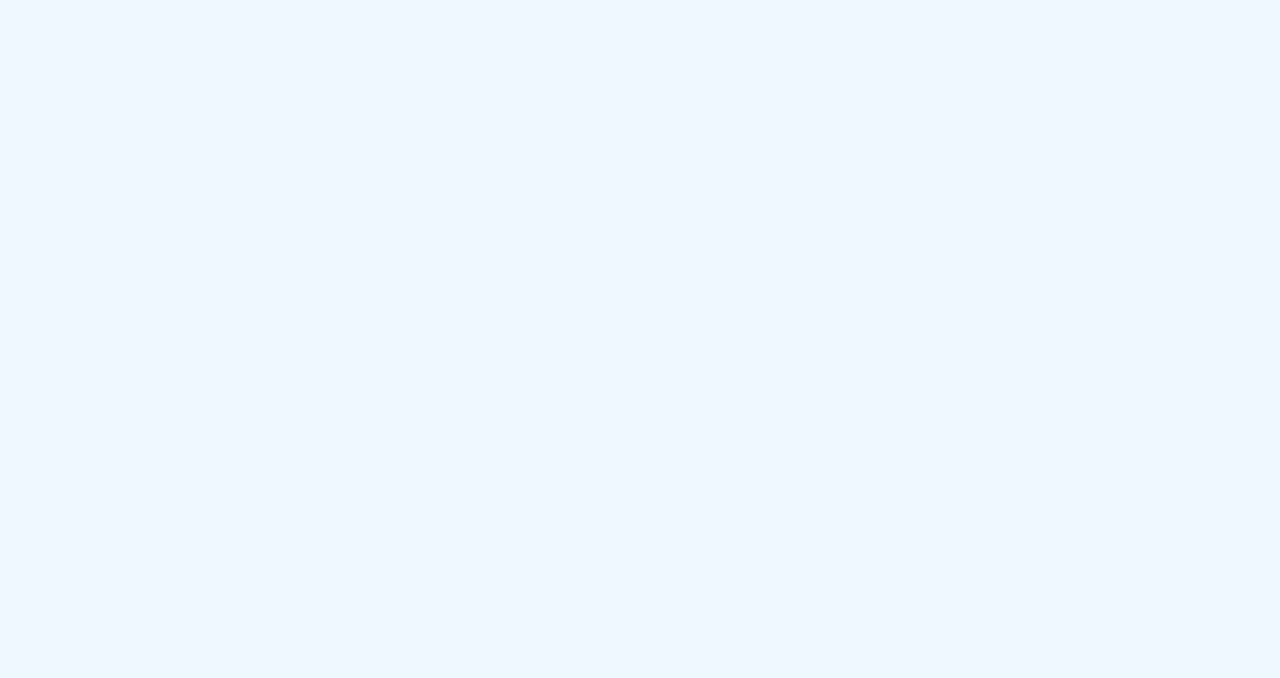
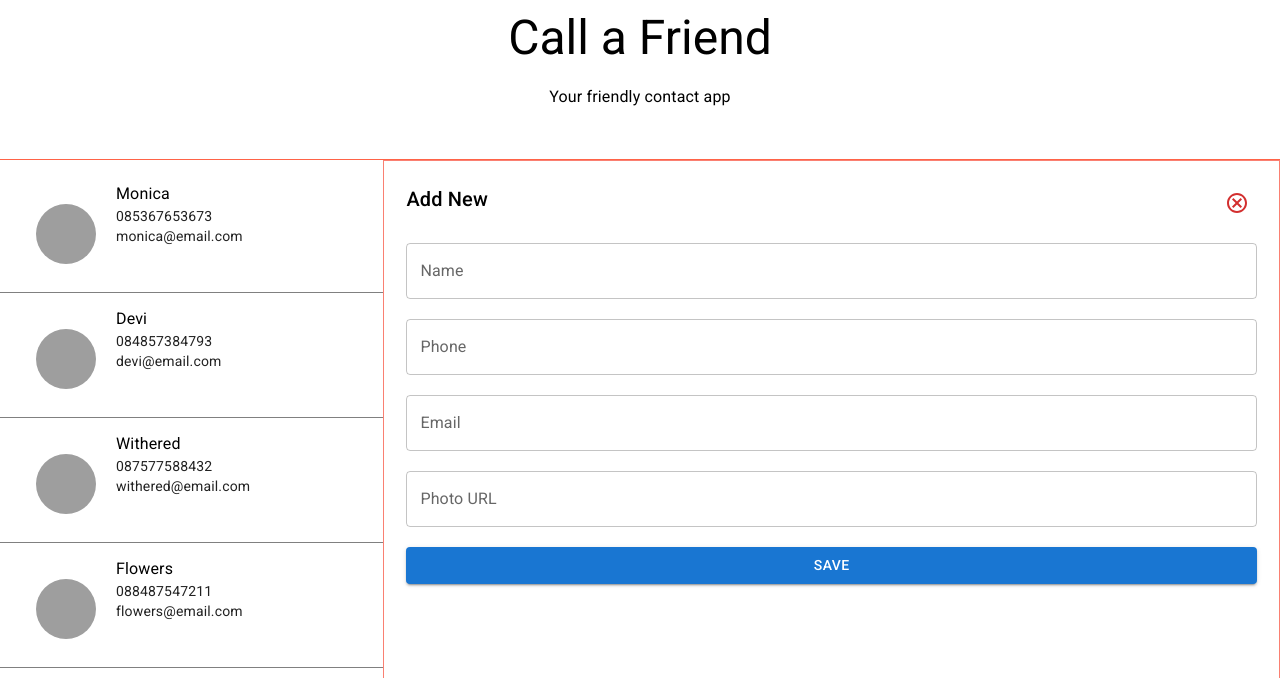
Before and after one commit to dts-kominfo-rea4a/challenge-react-with-mui-budiyono-dev, a React (Create React App) app: page / in a window 1280 px wide. Shown: the top 678 px of the page. Built offline with nearby package versions, Linux system fonts and the light colour scheme; grey boxes are pictures that could not be loaded.

Commit message:
saving progress, feature add contact

```diff
--- a/src/App.css
+++ b/src/App.css
@@ -1,43 +1,39 @@
-body {
-  background-color: aliceblue;
+.hover-contact:hover {
+    cursor: pointer;
+    background-color: antiquewhite;
 }
 
-.App {
-  text-align: center;
-  font-family: 'Roboto';
+.bg-antiquewhite{
+    background-color: antiquewhite;
 }
 
-.App-logo {
-  height: 40vmin;
-  pointer-events: none;
+.container {
+    width: 100%;
+    height: 100vh;
 }
 
-@media (prefers-reduced-motion: no-preference) {
-  .App-logo {
-    animation: App-logo-spin infinite 20s linear;
-  }
+.header {
+    width: 100%;
+    height: 20%;
+    padding: 10px 0;
+    box-sizing: border-box;
+    border-bottom: 1px solid tomato;
 }
 
-.App-header {
-  background-color: #282c34;
-  min-height: 100vh;
-  display: flex;
-  flex-direction: column;
-  align-items: center;
-  justify-content: center;
-  font-size: calc(10px + 2vmin);
-  color: white;
+.content {
+    width: 100%;
+    height: 80%;
+    display: flex;
 }
 
-.App-link {
-  color: #61dafb;
+.contacts{
+    width: 30%;
+    overflow: auto;
+    max-height: 100%;
+    height: 100%;
 }
 
-@keyframes App-logo-spin {
-  from {
-    transform: rotate(0deg);
-  }
-  to {
-    transform: rotate(360deg);
-  }
+.contact-box {
+    border: 1px solid salmon;
+    width: 70%;
 }
--- a/src/App.js
+++ b/src/App.js
@@ -1,4 +1,10 @@
+import { Box, List } from '@mui/material';
+import { useState } from 'react';
 import './App.css';
+import Contact from './components/Contact';
+import ContactForm from './components/ContactForm';
+import Header from './components/Header';
+import initcontacts from './data/contacts.json';
 
 // Uncomment untuk memuat daftar kontak
 // import contactsJSON from './data/contacts.json';
@@ -9,10 +15,30 @@ const App = () => {
 
   // Masukkan contacts yang sudah didapat dalam JSON sebagai initial state
   // Buatlah handler untuk menambahkan kontak baru yang akan dikirim ke ContactForm
-
+  const [contacts, setContacs] = useState(initcontacts);
+  const addContact = (contact) => { setContacs([...contacts, contact]) }
   return (
-    <div className="App">
-    </div>
+    <Box className='container'>
+      <Box className='header'>
+        <Box sx={{
+          width: '100%',
+          boxSizing: 'border-box',
+          textAlign: 'center',
+        }}>
+          <Header></Header>
+        </Box>
+      </Box>
+      <Box className='content'>
+        <Box className='contacts'>
+          <List>
+            {contacts.map((contact, i) => <Contact contact={contact} key={i}></Contact>)}
+          </List>
+        </Box>
+        <Box className='contact-box'>
+          <ContactForm addContact={addContact}></ContactForm>
+        </Box>
+      </Box>
+    </Box>
   );
 };
 
--- a/src/components/Contact.js
+++ b/src/components/Contact.js
@@ -1,13 +1,49 @@
 // Terima props lalu tampilkan dalam Contact component
 // Contact component dapat berupa MUI ListItem
 // https://mui.com/material-ui/react-list/#folder-list
+import { Avatar, ListItem, ListItemAvatar, ListItemText, Typography } from '@mui/material';
+import { Box } from '@mui/system';
 import React from 'react';
 
 // Kalian bisa membuat CSS sendiri di src/components/Contact.css
 // atau langsung tambahkan dengan sx={{}}
-const Contact = ({ data }) => {
-    // Contact berisi foto, nama, telepon, dan email
-    return (<></>);
+const Contact = ({ contact }) => {
+  // Contact berisi foto, nama, telepon, dan email
+  return (
+    <>
+      <ListItem alignItems="flex-start" sx={{ width: '100%', height: '20%', borderBottom: '1px solid grey' }} className="hover-contact">
+        <ListItemAvatar sx={{ display: 'flex', textAlign: 'center', alignItems: 'center', justifyContent: 'center' }}>
+          <Avatar sx={{ height: '60px', width: '60px', margin: '20px' }} alt={contact.name} src={contact.photo} />
+        </ListItemAvatar>
+        <ListItemText sx={{ display: 'flex', flexDirection: 'column', justifyContent: 'center', width: '100%', heigh: '100%' }}
+          primary={contact.name}
+          // secondary={contact.phone + "\n" + contact.email}
+          secondary={
+            <React.Fragment>
+              <Box sx={{ display: 'flex', flexDirection: 'column' }} component="span">
+                <Typography
+                  sx={{ display: 'inline' }}
+                  component="span"
+                  variant="body2"
+                  color="text.primary"
+                >
+                  {contact.phone}
+                </Typography>
+                <Typography
+                  sx={{ display: 'inline' }}
+                  component="span"
+                  variant="body2"
+                  color="text.primary"
+                >
+                  {contact.email}
+                </Typography>
+              </Box>
+            </React.Fragment>
+          }
+        />
+      </ListItem>
+    </>
+  );
 };
 
 export default Contact;
--- a/src/components/ContactForm.js
+++ b/src/components/ContactForm.js
@@ -3,13 +3,57 @@
 // dan Card
 // https://mui.com/material-ui/react-card/#basic-card
 
-const ContactForm = () => {
-    // Form berisi name, phone, email, dan photo url
-    // Buatlah state newContact berupa objek sesuai dengan data yang ada
-
-    return (
-        <> </>
-    );
+import { Button, IconButton, TextField, Typography } from "@mui/material";
+import CancelOutlinedIcon from '@mui/icons-material/CancelOutlined';
+import { useState } from "react";
+const contactObject = {
+  "name": "",
+  "phone": "",
+  "email": "",
+  "photo": ""
+}
+const ContactForm = (props) => {
+  // Form berisi name, phone, email, dan photo url
+  // Buatlah state newContact berupa objek sesuai dengan data yang ada
+  const [contact, setContact] = useState(contactObject);
+  const handleSubmit = (e) => {
+    e.preventDefault();
+    console.log("submit form");
+    props.addContact(contact);
+    setContact(contactObject);
+  }
+  const handleChange = (e) => {
+    console.log(e.target.value);
+    console.log(e.target.name);
+    setContact({
+      ...contact,
+      [e.target.name]: e.target.value
+    });
+  }
+  const resetContactForm = () => {
+    if(window.confirm("Want to cancle")) {
+      setContact(contactObject);
+    }
+  }
+  return (
+    <>
+      <form onSubmit={handleSubmit} name="contact-form" id="contact-form" style={{ backgroundColor: 'white', padding: '12px', margin: '10px', display: 'flex', flexDirection: 'column', gap: '20px' }}>
+        <div style={{ display: 'flex', justifyContent: 'space-between' }}>
+          <Typography variant="h6" gutterBottom>
+            Add New
+          </Typography>
+          <IconButton aria-label="delete" onClick={resetContactForm}>
+            <CancelOutlinedIcon color="error" />
+          </IconButton>
+        </div>
+        <TextField id="outlined-search" name="name" label="Name" type="text" onChange={handleChange} value={contact.name} />
+        <TextField id="outlined-search" name="phone" label="Phone" type="tel" onChange={handleChange} value={contact.phone} />
+        <TextField id="outlined-search" name="email" label="Email" type="email" onChange={handleChange} value={contact.email} />
+        <TextField id="outlined-search" name="photo" label="Photo URL" type="url" onChange={handleChange} value={contact.photo} />
+        <Button variant="contained" type="submit">Save</Button>
+      </form>
+    </>
+  );
 }
 
 export default ContactForm;
--- a/src/components/Header.js
+++ b/src/components/Header.js
@@ -1,5 +1,6 @@
 // Kalian bisa menambahkan CSS di src/components/Header.css
 // atau langsung tambahkan dengan sx={{}}
+import { Typography } from '@mui/material';
 import React from 'react';
 
 // Header berisi judul dan subtitle
@@ -7,7 +8,14 @@ import React from 'react';
 // Subtitle: Your friendly contact app
 const Header = () => {
   return (
-    <></>
+    <>
+      <Typography variant="h3" gutterBottom>
+        Call a Friend
+      </Typography>
+      <Typography variant="subtitle1" gutterBottom>
+        Your friendly contact app
+      </Typography>
+    </>
   );
 };
 
--- a/src/index.css
+++ b/src/index.css
@@ -1,13 +1,6 @@
+@import-normalize;
+
 body {
-  margin: 0;
-  font-family: -apple-system, BlinkMacSystemFont, 'Segoe UI', 'Roboto', 'Oxygen',
-    'Ubuntu', 'Cantarell', 'Fira Sans', 'Droid Sans', 'Helvetica Neue',
-    sans-serif;
-  -webkit-font-smoothing: antialiased;
-  -moz-osx-font-smoothing: grayscale;
+    margin: 0;
+    /* background-color: #ECECEC; */
 }
-
-code {
-  font-family: source-code-pro, Menlo, Monaco, Consolas, 'Courier New',
-    monospace;
-}
```
